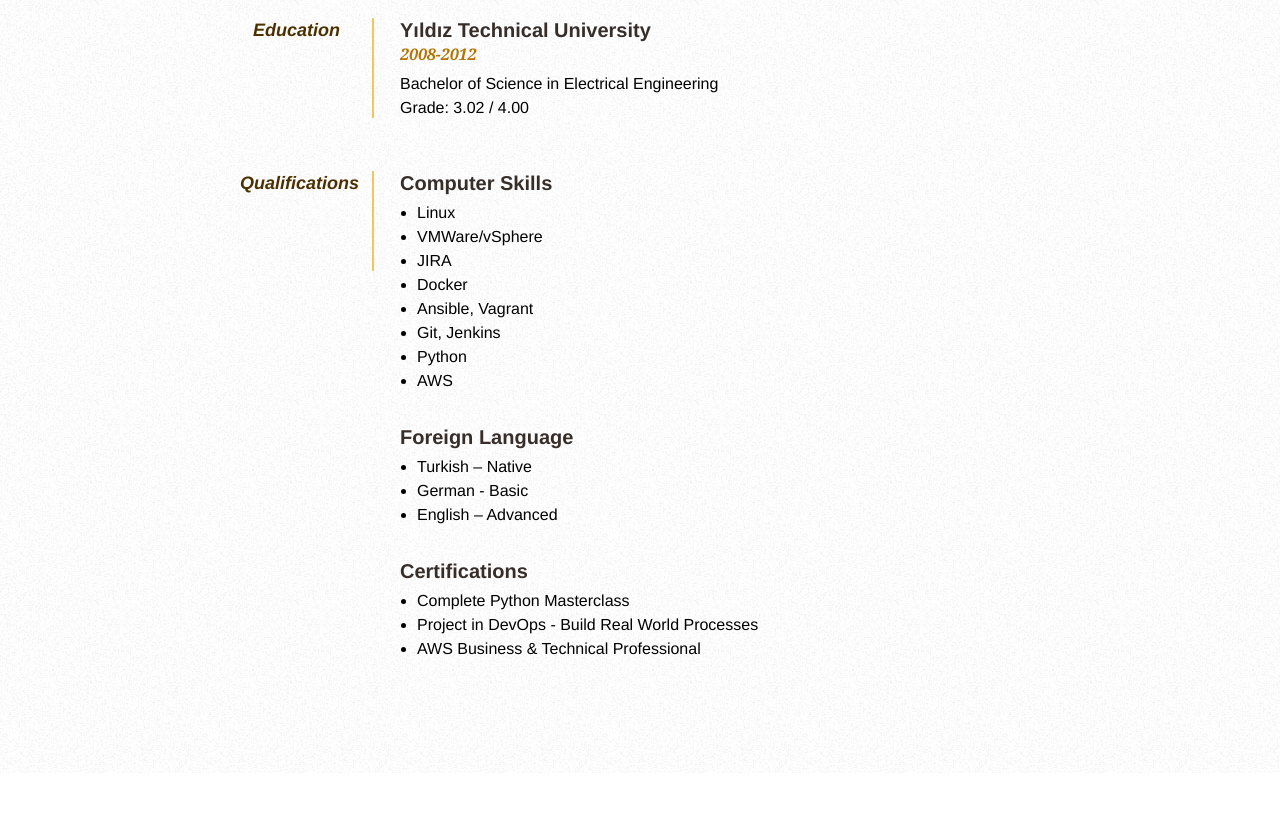
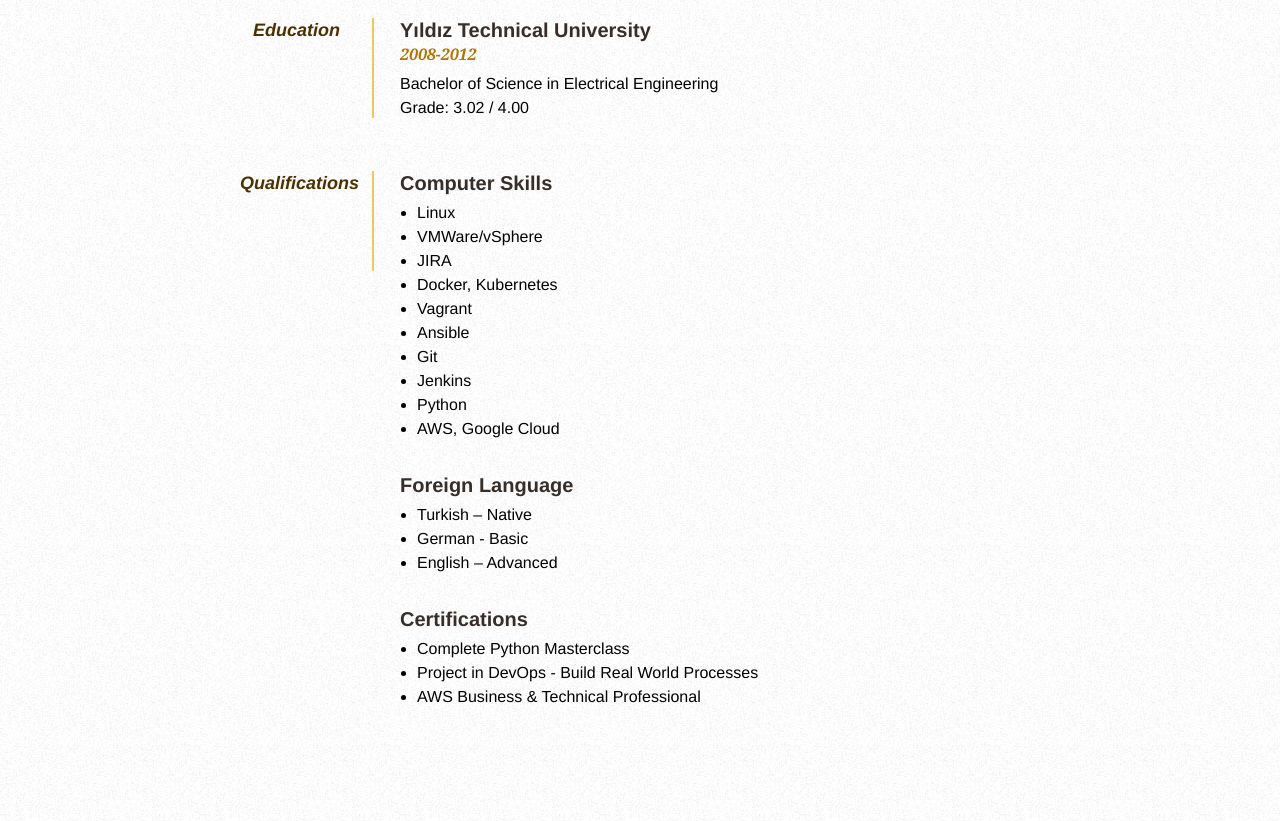
Before and after one commit to GurayCetin/gryctn.github.io, a plain HTML site: page about.html in a window 1280 px wide. Shown: the part 1550-2371 px from the top of the page. Before the commit the page ends 2323 px from the top, so only its background shows below. Drawn offline with Linux system fonts and the light colour scheme.

Commit message:
Add files via upload

```diff
--- a/about.html
+++ b/about.html
@@ -109,11 +109,13 @@
                 	<li>Linux</li>
                 	<li>VMWare/vSphere</li>
                 	<li>JIRA</li>
-                	<li>Docker</li>
-                	<li>Ansible, Vagrant</li>
-                	<li>Git, Jenkins</li>
+                	<li>Docker, Kubernetes</li>
+                	<li>Vagrant</li>
+                    <li>Ansible</li>
+                	<li>Git</li>
+                    <li>Jenkins</li>
                 	<li>Python</li>
-                	<li>AWS</li>
+                	<li>AWS, Google Cloud</li>
                 </ul>
 
                 <h2>Foreign Language</h2>
```
